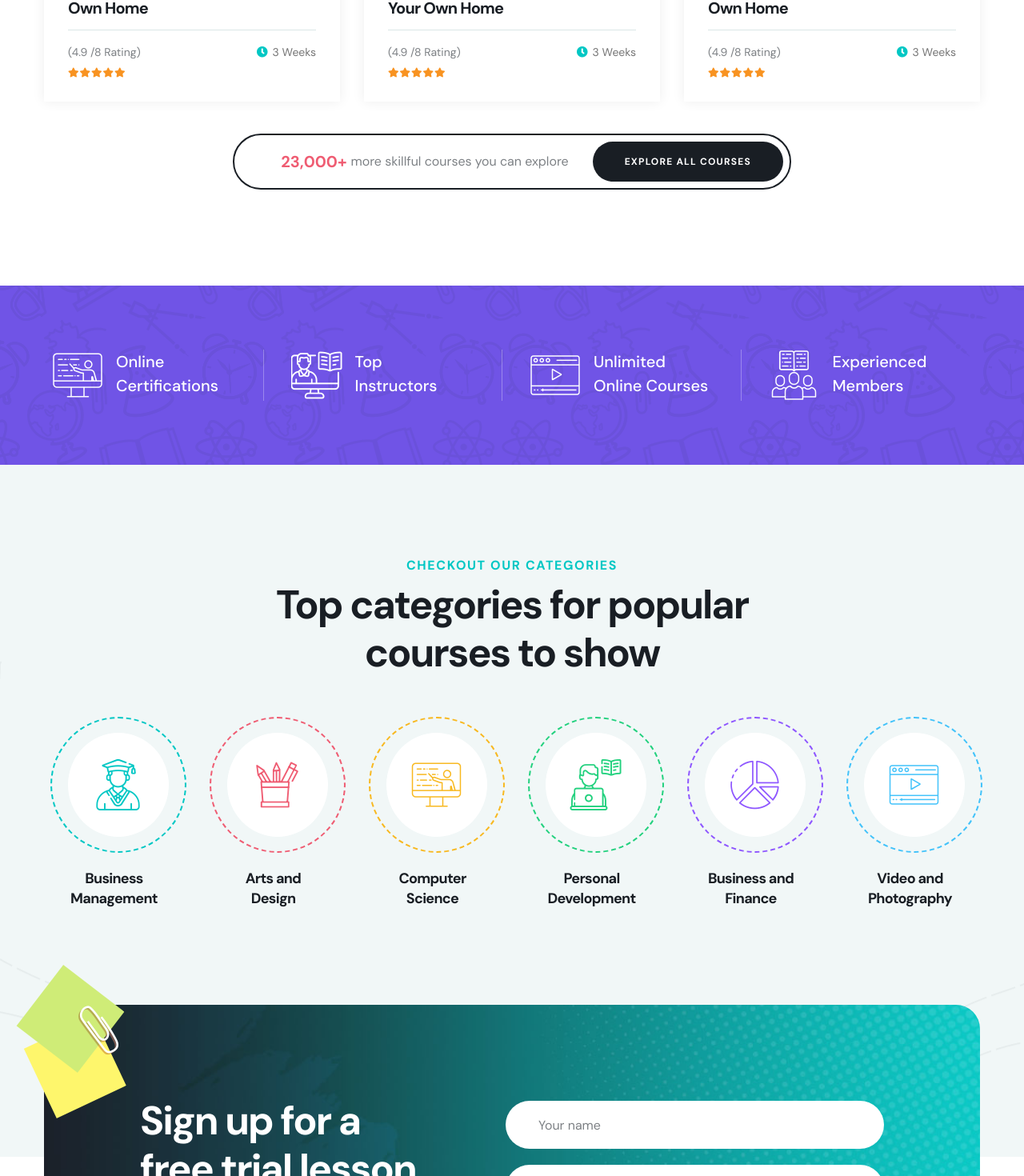
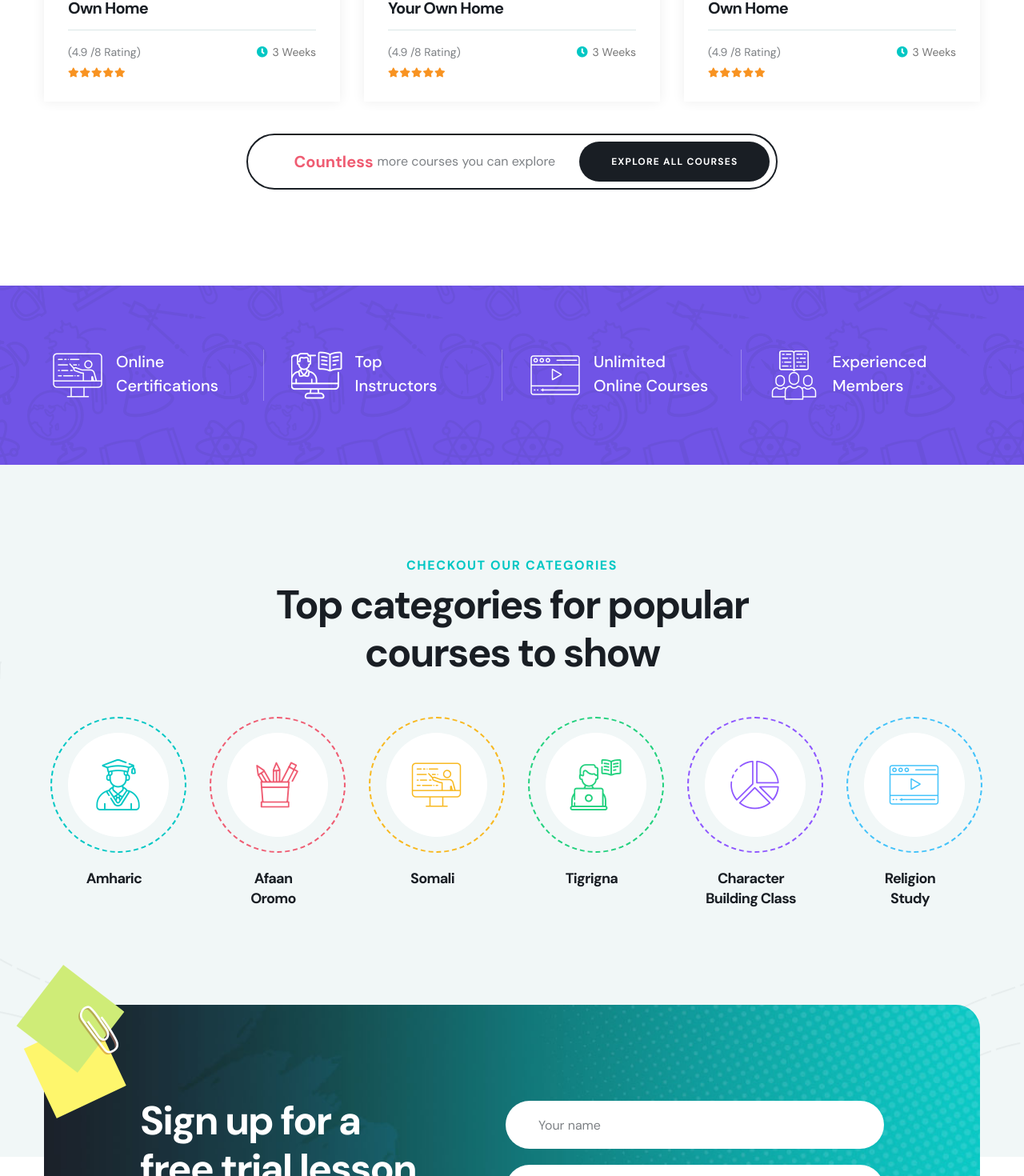
Before and after one commit to Belekucode/Tmero, a Next.js app: page / in a window 1280 px wide. Shown: the part 2425-3895 px from the top of the page at 80% size. Built offline with nearby package versions, Linux system fonts and the light colour scheme.

Commit message:
adjusted wordings on home page

```diff
--- a/components/sections/AboutOne.js
+++ b/components/sections/AboutOne.js
@@ -38,7 +38,7 @@ const AboutOne = () => {
                             <div className="inner-column wow fadeInLeft">
                                 <figure className="image-1 overlay-anim wow fadeInUp"><img src="images/resource/learning-family.webp" title="Tmero" /></figure>
                                 {/* <figure className="image-2 overlay-anim wow fadeInRight"><img src="images/resource/about-2.jpg" title="Tmero" /></figure> */}
-                                <div className="experience bounce-y"><span className="count">16</span> Years of Experience</div>
+                                <div className="experience bounce-y"><span className="count">4</span>Languages, One Goal</div>
                             </div>
                         </div>
                     </div>
--- a/components/sections/AboutTwo.js
+++ b/components/sections/AboutTwo.js
@@ -13,7 +13,7 @@ const AboutTwo = () => {
                         <div className="content-column col-lg-6 col-md-12 order-2 wow fadeInRight" data-wow-delay="600ms">
                             <div className="inner-column">
                                 <div className="sec-title">
-                                    <h2>Over 36 years in distant learning for skills</h2>
+                                    <h2>Many years in distant learning for skills</h2>
                                     <div className="text">Lorem ipsum dolor sit amet consectur adipiscing elit sed eiusmod tempor incididunt labore dolore magna aliquaenim ad minim. Sed risus augue, commodo ornare felis non, eleifend molestie metus pharetra eleifend.</div>
                                 </div>
                                 <div className="row">
--- a/components/sections/CategoryOne.js
+++ b/components/sections/CategoryOne.js
@@ -21,7 +21,7 @@ const CategoryOne = () => {
                                 <div className="icon-box">
                                     <i className="icon flaticon-student-2" />
                                 </div>
-                                <h6 className="title"><Link href="/page-course-details">Business <br />Management</Link></h6>
+                                <h6 className="title"><Link href="/page-course-details">Amharic</Link></h6>
                             </div>
                         </div>
                         {/* Category Block */}
@@ -30,7 +30,7 @@ const CategoryOne = () => {
                                 <div className="icon-box">
                                     <i className="icon flaticon-stationary" />
                                 </div>
-                                <h6 className="title"><Link href="/page-course-details">Arts and <br />Design</Link></h6>
+                                <h6 className="title"><Link href="/page-course-details">Afaan <br />Oromo</Link></h6>
                             </div>
                         </div>
                         {/* Category Block */}
@@ -39,7 +39,7 @@ const CategoryOne = () => {
                                 <div className="icon-box">
                                     <i className="icon flaticon-online-learning" />
                                 </div>
-                                <h6 className="title"><Link href="/page-course-details">Computer <br />Science</Link></h6>
+                                <h6 className="title"><Link href="/page-course-details">Somali</Link></h6>
                             </div>
                         </div>
                         {/* Category Block */}
@@ -48,7 +48,7 @@ const CategoryOne = () => {
                                 <div className="icon-box">
                                     <i className="icon flaticon-study" />
                                 </div>
-                                <h6 className="title"><Link href="/page-course-details">Personal <br />Development</Link></h6>
+                                <h6 className="title"><Link href="/page-course-details">Tigrigna</Link></h6>
                             </div>
                         </div>
                         {/* Category Block */}
@@ -57,7 +57,7 @@ const CategoryOne = () => {
                                 <div className="icon-box">
                                     <i className="icon flaticon-pie-chart" />
                                 </div>
-                                <h6 className="title"><Link href="/page-course-details">Business and <br />Finance</Link></h6>
+                                <h6 className="title"><Link href="/page-course-details">Character <br />Building Class</Link></h6>
                             </div>
                         </div>
                         {/* Category Block */}
@@ -66,7 +66,7 @@ const CategoryOne = () => {
                                 <div className="icon-box">
                                     <i className="icon flaticon-web-2" />
                                 </div>
-                                <h6 className="title"><Link href="/page-course-details">Video and <br />Photography</Link></h6>
+                                <h6 className="title"><Link href="/page-course-details">Religion <br />Study</Link></h6>
                             </div>
                         </div>
                     </div>
--- a/components/sections/CourseOne.js
+++ b/components/sections/CourseOne.js
@@ -22,7 +22,7 @@ const CourseOne = () => {
                     </div>
                     <div className="bottom-text">
                         <div className="content">
-                            <strong>23,000+</strong> more skillful courses you can explore <Link href="/page-courses" className="theme-btn btn-style-one small">Explore All Courses</Link>
+                            <strong>Countless</strong> more courses you can explore <Link href="/page-courses" className="theme-btn btn-style-one small">Explore All Courses</Link>
                         </div>
                     </div>
                 </div>
```
